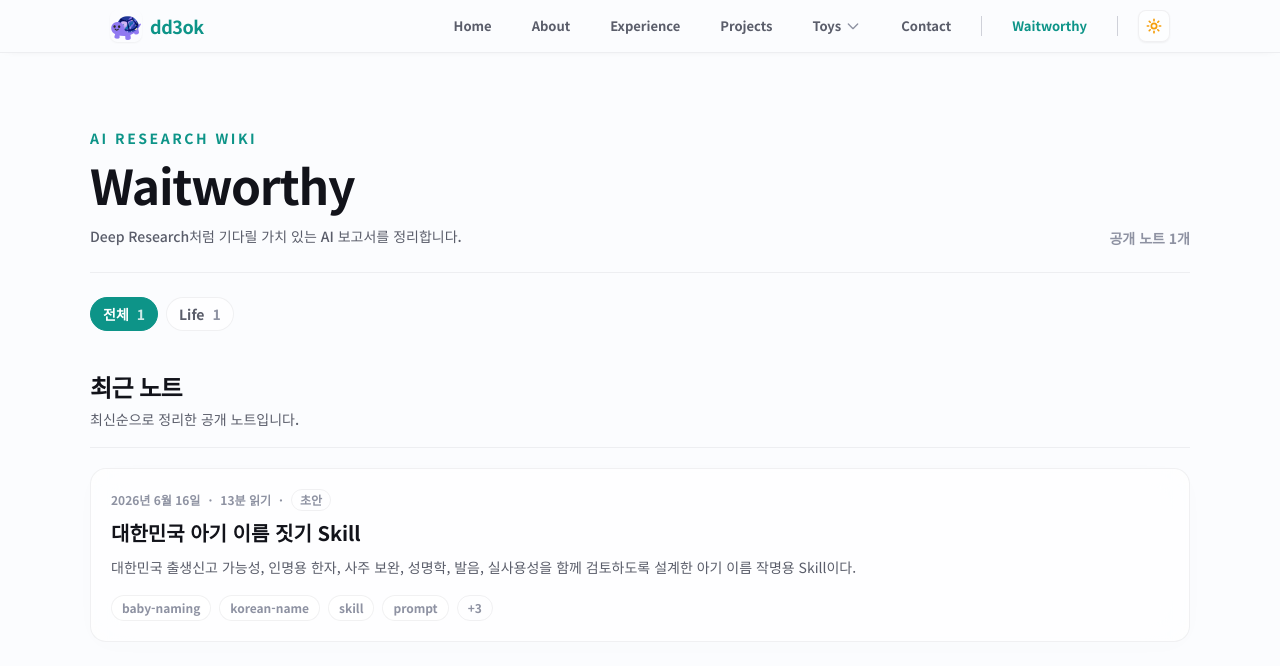
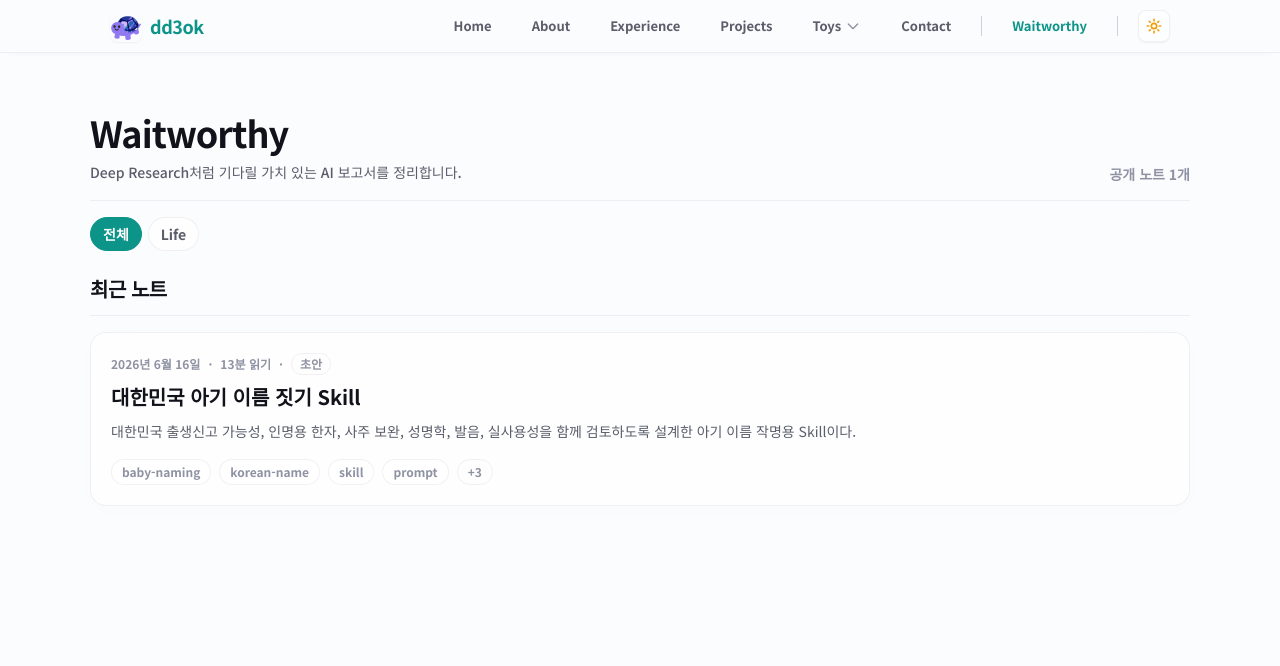
Before and after one commit to dd3ok/dd3ok.github.io, a Next.js app: page /notes in a window 1280 px wide. Shown: the top 666 px of the page. Built offline with nearby package versions, Linux system fonts and the light colour scheme.

Commit message:
Compact notes directory header
Compact the notes directory header and remove redundant filter/list copy.

Verification:
- node scripts/smoke-check.mjs RED before implementation
- npm run build
- local static server HTML checks for removed copy/count clutter

```diff
--- a/src/app/notes/NotesDirectoryView.tsx
+++ b/src/app/notes/NotesDirectoryView.tsx
@@ -48,22 +48,17 @@ export default function NotesDirectoryView({ activeCategory, notes }: NotesDirec
     const activeCategoryLabel = activeCategory.id === allNotesCategory.id
         ? '최근 노트'
         : activeCategory.title
-    const activeCategoryDescription = activeCategory.description
-    const showSectionCount = activeCategory.id !== allNotesCategory.id
 
     return (
-        <section className="section-padding pt-28 md:pt-32">
+        <section className="px-4 pb-16 pt-24 md:px-12 md:pb-20 md:pt-28">
             <div className="container">
-                <div className="border-b border-[var(--card-border)] pb-6">
-                    <div className="flex flex-col gap-5 md:flex-row md:items-end md:justify-between">
+                <div className="border-b border-[var(--card-border)] pb-4">
+                    <div className="flex flex-col gap-3 md:flex-row md:items-end md:justify-between">
                         <div className="max-w-3xl">
-                            <p className="text-sm font-bold uppercase tracking-[0.18em] text-[var(--accent-color)]">
-                                AI Research Wiki
-                            </p>
-                            <h1 className="mt-3 text-4xl font-extrabold tracking-tight text-[var(--text-primary)] md:text-5xl">
+                            <h1 className="text-3xl font-extrabold tracking-tight text-[var(--text-primary)] md:text-4xl">
                                 Waitworthy
                             </h1>
-                            <p className="mt-4 max-w-2xl text-sm font-medium leading-6 text-[var(--text-secondary)]">
+                            <p className="mt-2 max-w-2xl text-sm font-medium leading-6 text-[var(--text-secondary)]">
                                 Deep Research처럼 기다릴 가치 있는 AI 보고서를 정리합니다.
                             </p>
                         </div>
@@ -73,7 +68,7 @@ export default function NotesDirectoryView({ activeCategory, notes }: NotesDirec
                     </div>
                 </div>
 
-                <nav className="mt-6 flex flex-wrap gap-2" aria-label="노트 카테고리">
+                <nav className="mt-4 flex flex-wrap gap-1.5" aria-label="노트 카테고리">
                     {visibleCategoryTabs.map((category) => {
                         const isActiveCategory = category.id === activeCategory.id
 
@@ -82,36 +77,23 @@ export default function NotesDirectoryView({ activeCategory, notes }: NotesDirec
                                 key={category.id}
                                 href={getCategoryHref(category)}
                                 aria-current={isActiveCategory ? 'page' : undefined}
-                                className={`inline-flex items-center gap-2 rounded-full border px-3 py-1.5 text-sm font-bold transition-colors ${
+                                className={`inline-flex items-center rounded-full border px-3 py-1.5 text-sm font-bold transition-colors ${
                                     isActiveCategory
                                         ? 'border-[var(--accent-color)] bg-[var(--accent-color)] text-white'
                                         : 'border-[var(--card-border)] bg-[var(--card-bg)] text-[var(--text-secondary)] hover:border-[var(--accent-color)] hover:text-[var(--accent-color)]'
                                 }`}
                             >
-                                <span>{category.title}</span>
-                                <span className={isActiveCategory ? 'text-white/80' : 'text-[var(--text-muted)]'}>
-                                    {category.count}
-                                </span>
+                                {category.title}
                             </Link>
                         )
                     })}
                 </nav>
 
-                <div className="mt-10">
-                    <div className="mb-5 flex flex-col gap-3 border-b border-[var(--card-border)] pb-4 sm:flex-row sm:items-end sm:justify-between">
-                        <div>
-                            <h2 className="text-2xl font-extrabold tracking-tight text-[var(--text-primary)]">
-                                {activeCategoryLabel}
-                            </h2>
-                            <p className="mt-1 text-sm font-medium leading-6 text-[var(--text-secondary)]">
-                                {activeCategoryDescription}
-                            </p>
-                        </div>
-                        {showSectionCount && (
-                            <p className="text-sm font-semibold text-[var(--text-muted)]">
-                                {activeNotes.length}개 공개 노트
-                            </p>
-                        )}
+                <div className="mt-6">
+                    <div className="mb-4 border-b border-[var(--card-border)] pb-3">
+                        <h2 className="text-xl font-extrabold tracking-tight text-[var(--text-primary)]">
+                            {activeCategoryLabel}
+                        </h2>
                     </div>
 
                     {activeNotes.length === 0 ? (
```
Also changed, not shown: scripts/smoke-check.mjs (+5 -2 lines).
